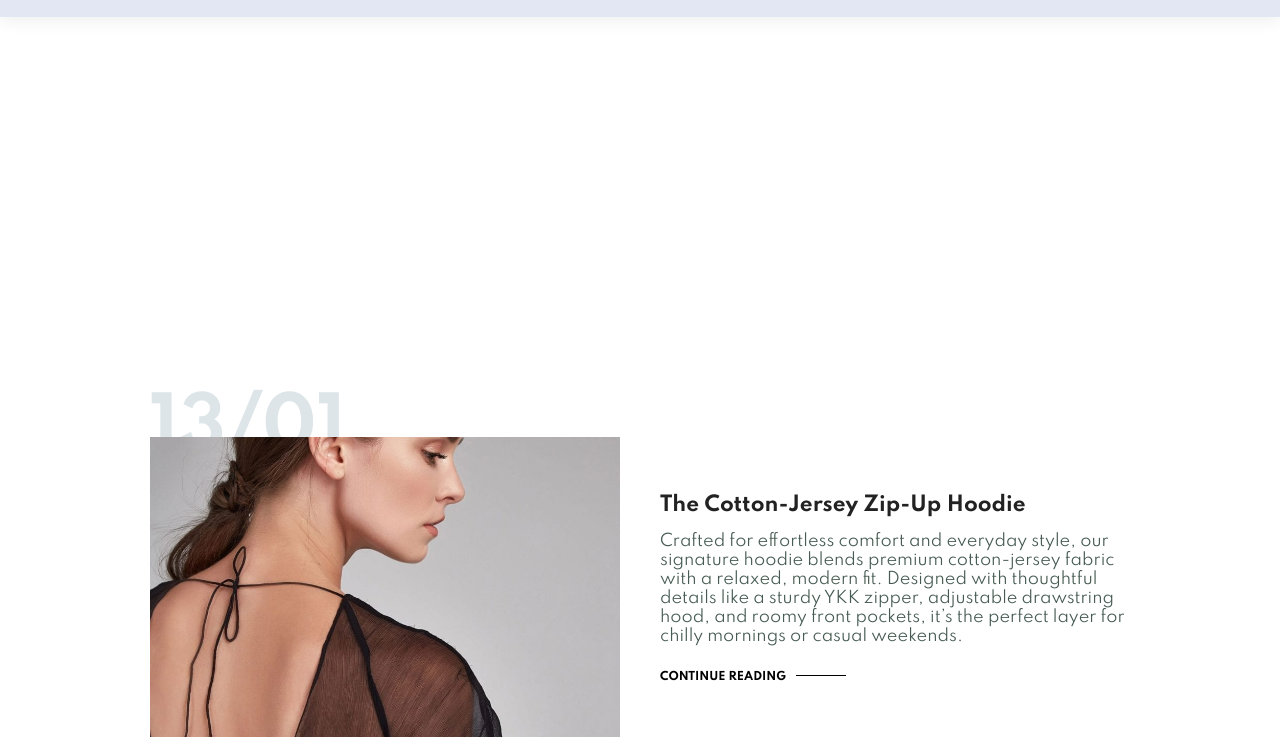
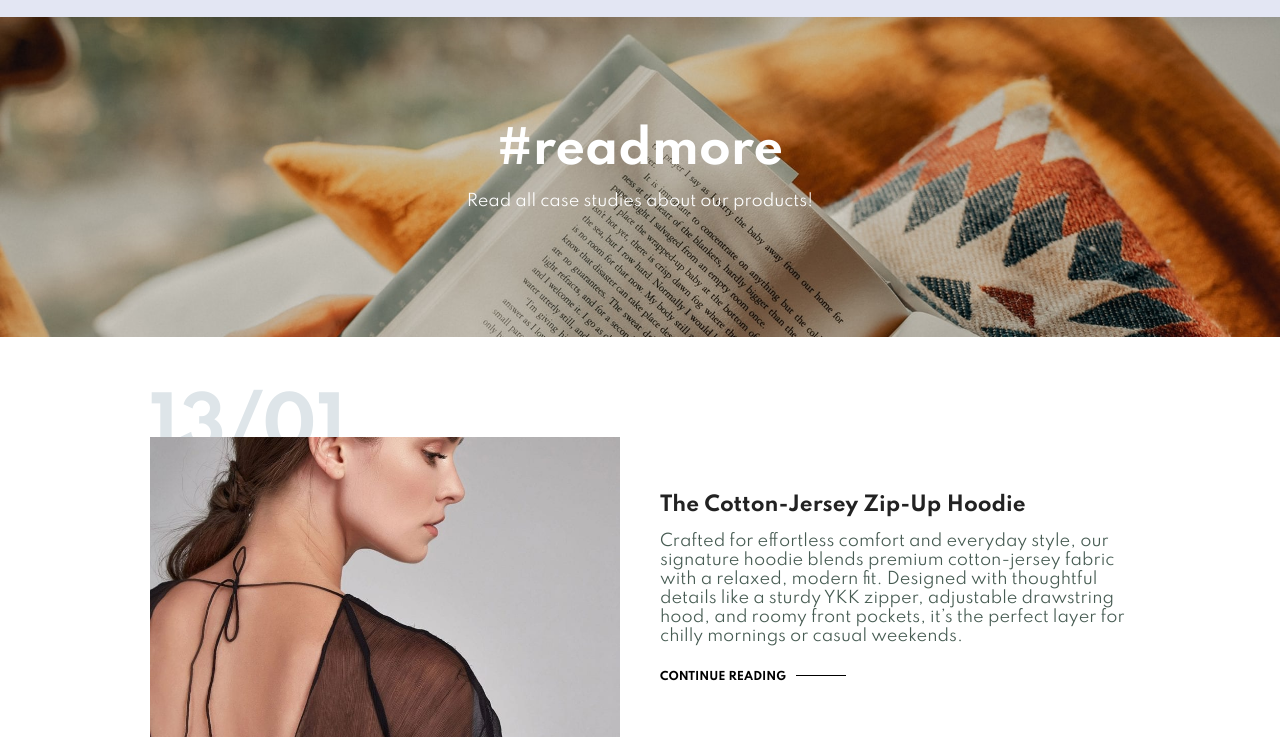
Before and after one commit to iashu5/Cara, a plain HTML site: page blog.html in a window 1280 px wide. Shown: the part 68-807 px from the top of the page. Drawn offline with Linux system fonts and the light colour scheme; the site is published under a folder, as on GitHub Pages, so addresses that start at the root find nothing.

Commit message:
Some changes done related to banner

```diff
--- a/style.css
+++ b/style.css
@@ -628,7 +628,7 @@ footer .copyright {
 
 /*blog page*/
 #page-header.blog-header {
-  background-image: url(/img/banner/b19.jpg);
+  background-image: url(./img/banner/b19.jpg);
 }
 
 #blog {
```
